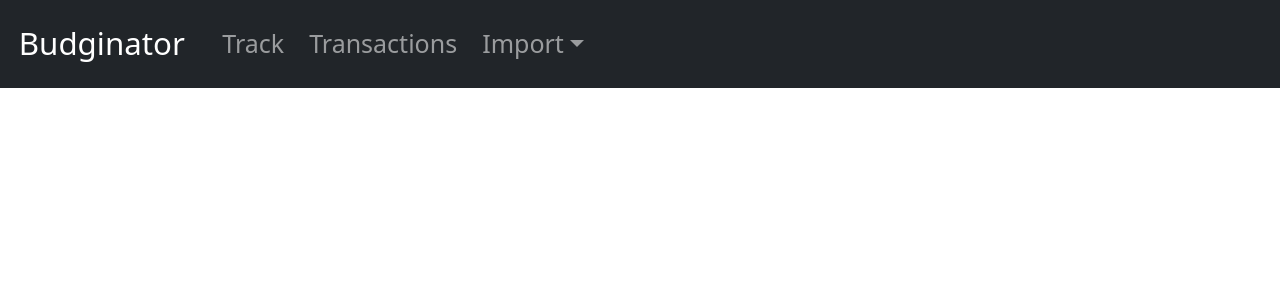
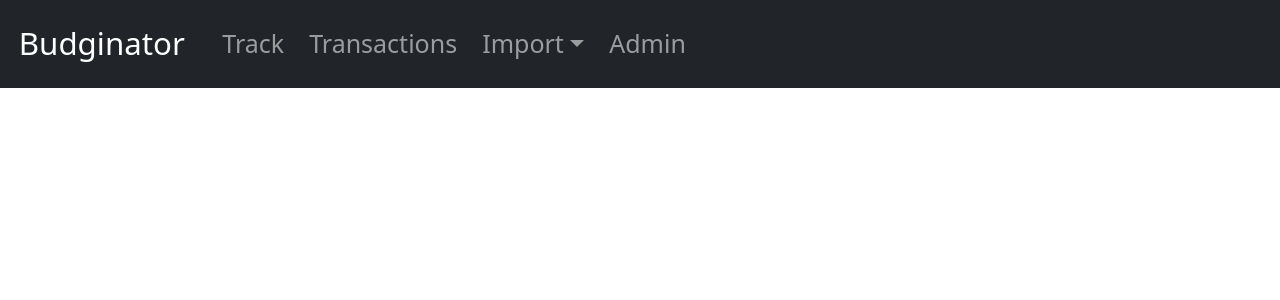
Before and after one commit to rhollencamp/budginator, a Django app: page / in a window 1280 px wide. Shown: the top 300 px of the page. Run offline with Django 4.2, Linux system fonts and the light colour scheme; the visitor is signed in with stand-in values (Sample User, id 1); data that the repository does not hold is empty.

Commit message:
extraneous aria attributes

```diff
--- a/budginator/templates/budginator/layout.html
+++ b/budginator/templates/budginator/layout.html
@@ -27,10 +27,10 @@
         <div class="collapse navbar-collapse" id="navbarCollapse">
           <ul class="navbar-nav me-auto mb-2 mb-md-0">
             <li class="nav-item">
-              <a class="nav-link" aria-current="page" href="/transactions/track">Track</a>
+              <a class="nav-link" href="/transactions/track">Track</a>
             </li>
             <li class="nav-item">
-              <a class="nav-link" aria-current="page" href="/transactions">Transactions</a>
+              <a class="nav-link" href="/transactions">Transactions</a>
             </li>
             <li class="nav-item dropdown">
               <div class="nav-link dropdown-toggle" role="button" data-bs-toggle="dropdown" aria-expanded="false">Import</div>
@@ -38,6 +38,9 @@
                 <li><a class="dropdown-item" href="/transactions/import">Import</a></li>
                 <li><a class="dropdown-item" href="/transactions/linkable">Link</a></li>
               </ul>
+            </li>
+            <li class="nav-item">
+              <a class="nav-link" href="/admin">Admin</a>
             </li>
           </ul>
         </div>
```
